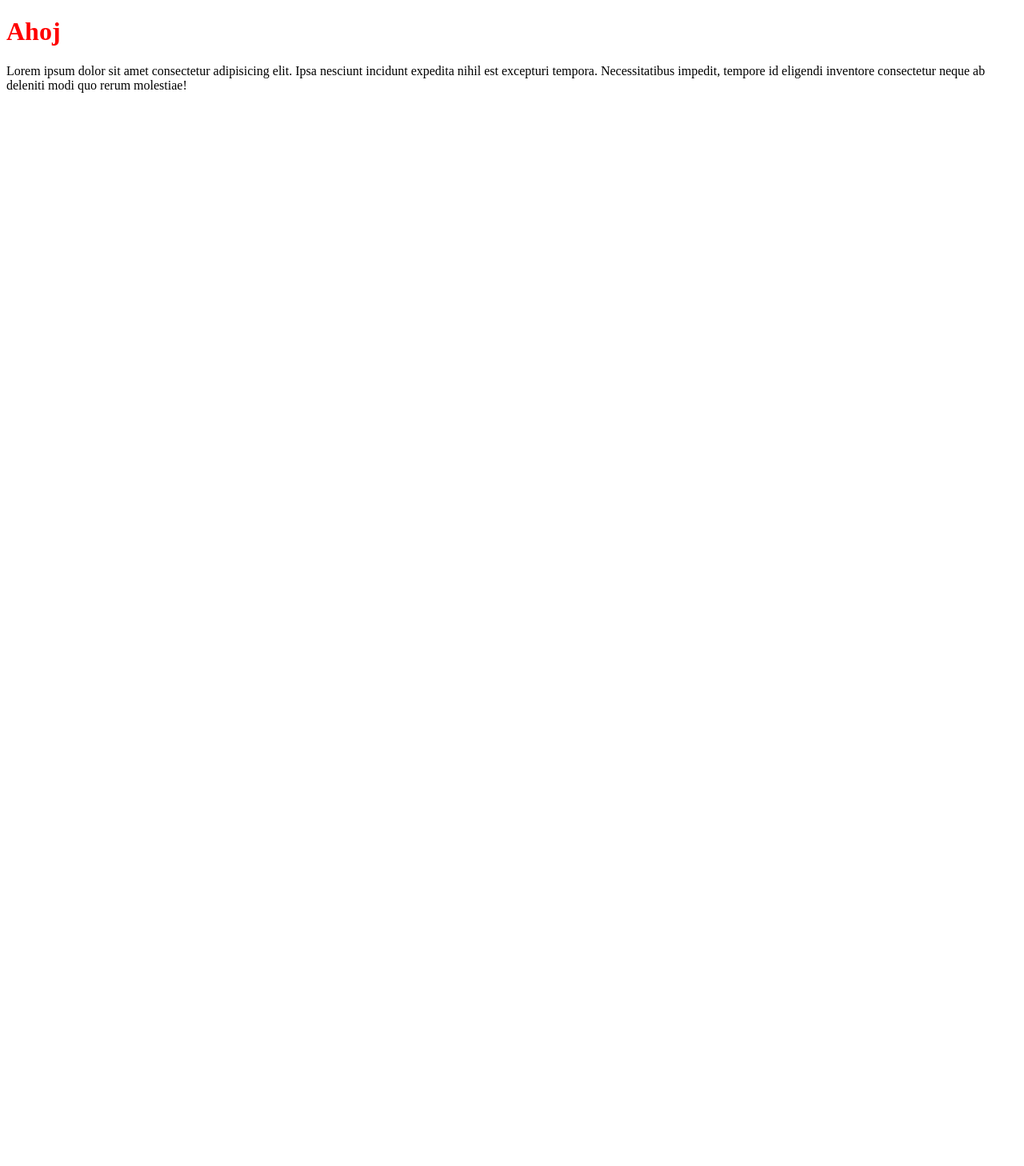
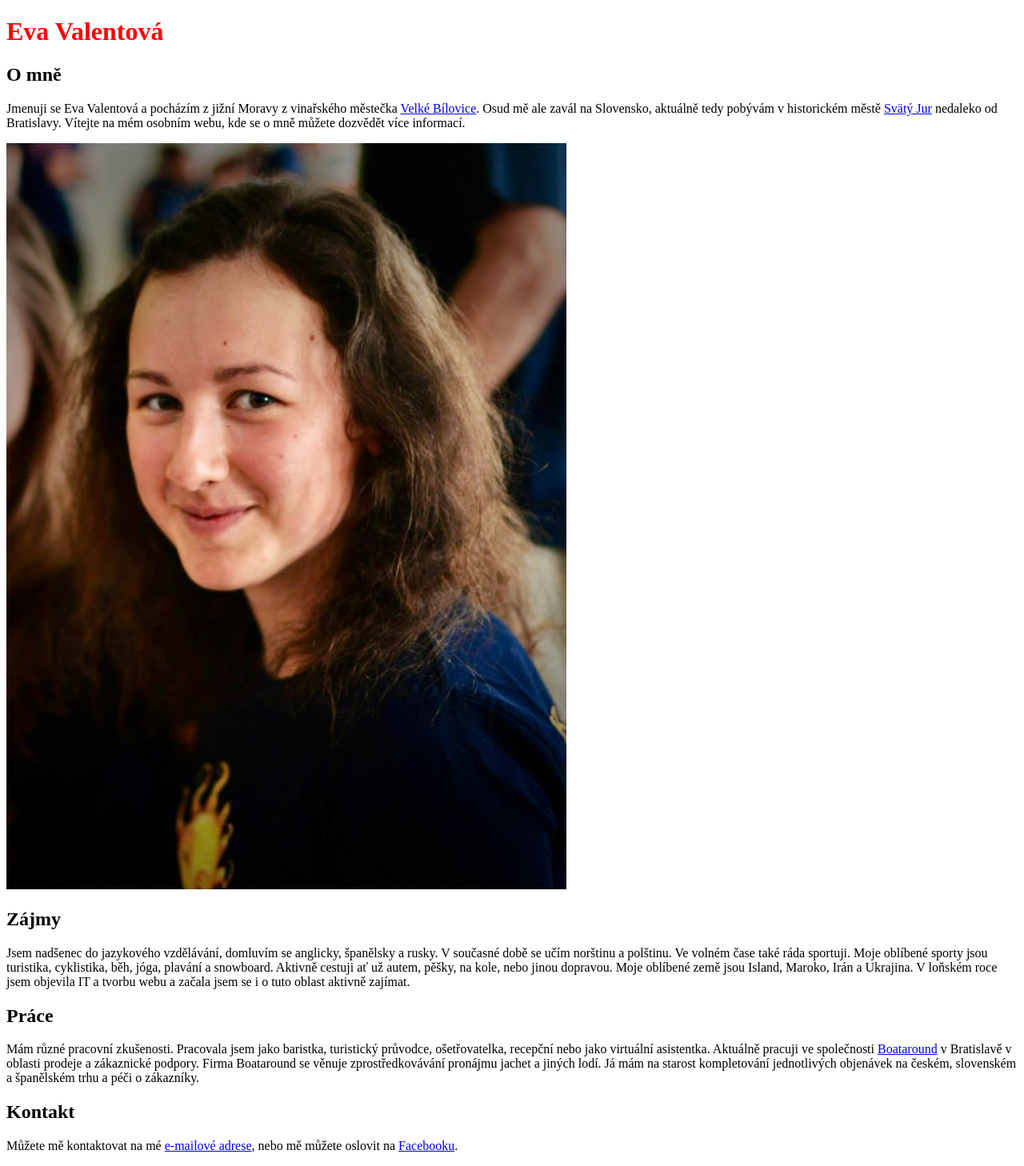
Before and after one commit to evavalentova/zivotopis, a plain HTML site: page index.html in a window 1280 px wide. Shown: the whole page at 80% size. Before the commit the page ends 800 px from the top, so only its background shows below. Drawn offline with Linux system fonts and the light colour scheme.

Commit message:
Návrh HTML

```diff
--- a/index.html
+++ b/index.html
@@ -4,11 +4,38 @@
     <meta charset="UTF-8">
     <meta http-equiv="X-UA-Compatible" content="IE=edge">
     <meta name="viewport" content="width=device-width, initial-scale=1.0">
-    <title>Document</title>
+    <title>Eva Valentová</title>
     <link rel="stylesheet" href="style.css">
 </head>
 <body>
-    <h1>Ahoj</h1>
-    <p>Lorem ipsum dolor sit amet consectetur adipisicing elit. Ipsa nesciunt incidunt expedita nihil est excepturi tempora. Necessitatibus impedit, tempore id eligendi inventore consectetur neque ab deleniti modi quo rerum molestiae!</p>
+
+<header>
+    <h1>Eva Valentová</h1>
+</header>
+
+<section>
+    <h2>O mně</h2>
+        <p>Jmenuji se Eva Valentová a pocházím z jižní Moravy z vinařského městečka <a href="https://www.velkebilovice.cz/">Velké Bílovice</a>. Osud mě ale zavál na Slovensko, aktuálně tedy pobývám v historickém městě <a href="https://www.svatyjur.sk/">Svätý Jur</a> nedaleko od Bratislavy. Vítejte na mém osobním webu, kde se o mně můžete dozvědět více informací.</p>
+
+        <img src="images/fotkaeva.jpg" alt="Eva Valentová">
+</section>
+
+<section>
+    <h2>Zájmy</h2>
+        <p>Jsem nadšenec do jazykového vzdělávání, domluvím se anglicky, španělsky a rusky. V současné době se učím norštinu a polštinu. Ve volném čase také ráda sportuji. Moje oblíbené sporty jsou turistika, cyklistika, běh, jóga, plavání a snowboard. Aktivně cestuji ať už autem, pěšky, na kole, nebo jinou dopravou. Moje oblíbené země jsou Island, Maroko, Irán a Ukrajina. V loňském roce jsem objevila IT a tvorbu webu a začala jsem se i o tuto oblast aktivně zajímat.</p>
+</section>
+
+<section>
+    <h2>Práce</h2>
+        <p>Mám různé pracovní zkušenosti. Pracovala jsem jako baristka, turistický průvodce, ošetřovatelka, recepční nebo jako virtuální asistentka. Aktuálně pracuji ve společnosti <a href="https://www.boataround.com/">Boataround</a> v Bratislavě v oblasti prodeje a zákaznické podpory. Firma Boataround se věnuje zprostředkovávání pronájmu jachet a jiných lodí. Já mám na starost kompletování jednotlivých objenávek na českém, slovenském a španělském trhu a péči o zákazníky. </p>
+</section>
+
+<section>
+    <h2>Kontakt</h2>
+        <p>Můžete mě kontaktovat na mé <a href="mailto:valentova.eva92@gmail.com">e-mailové adrese</a>, nebo mě můžete oslovit na <a href="https://www.facebook.com/ewa.valentova/">Facebooku</a>.</p>
+</section>
+
+<footer></footer>
+
 </body>
 </html>
```
Also changed, not shown: images/fotkaeva.jpg (added), 2 other files.
